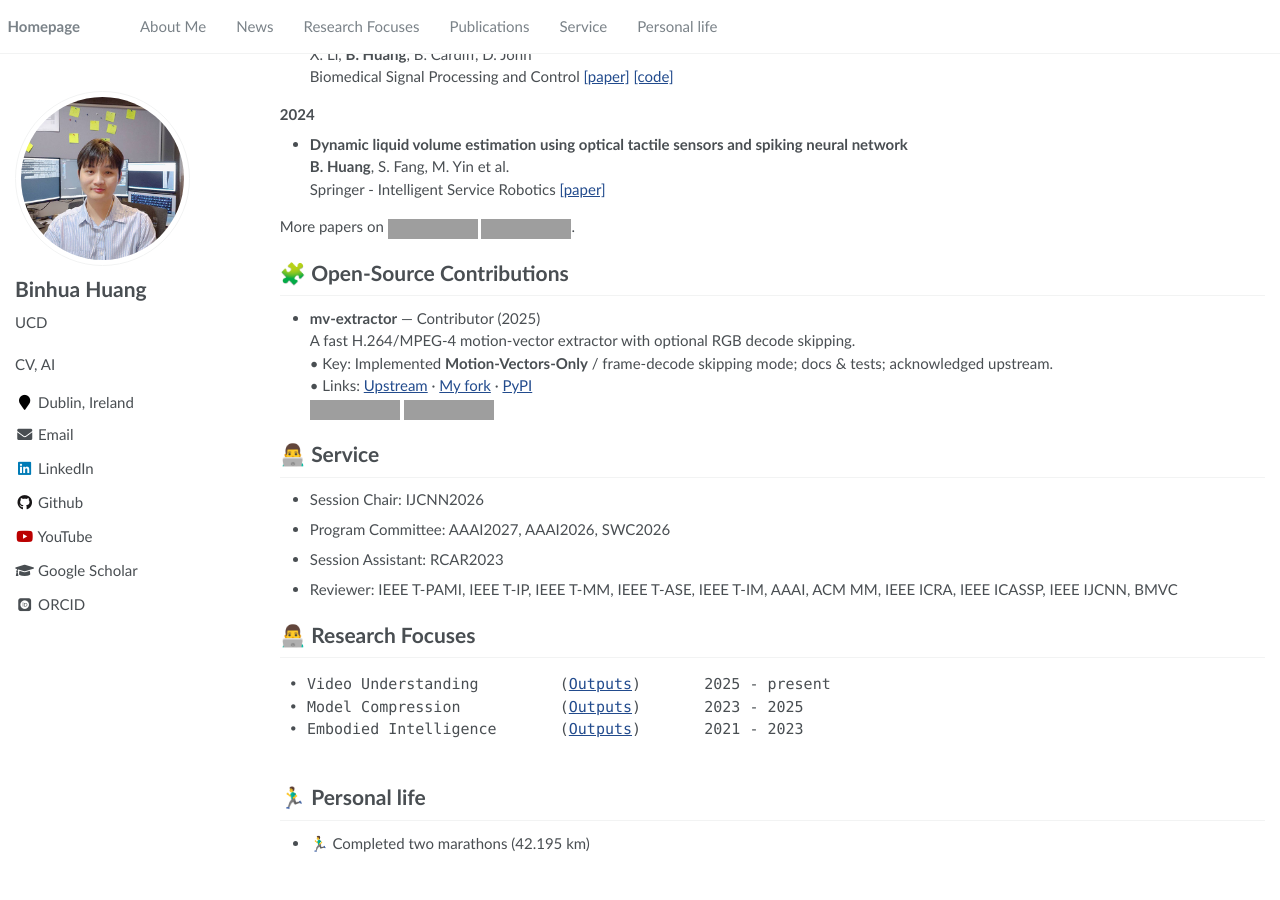
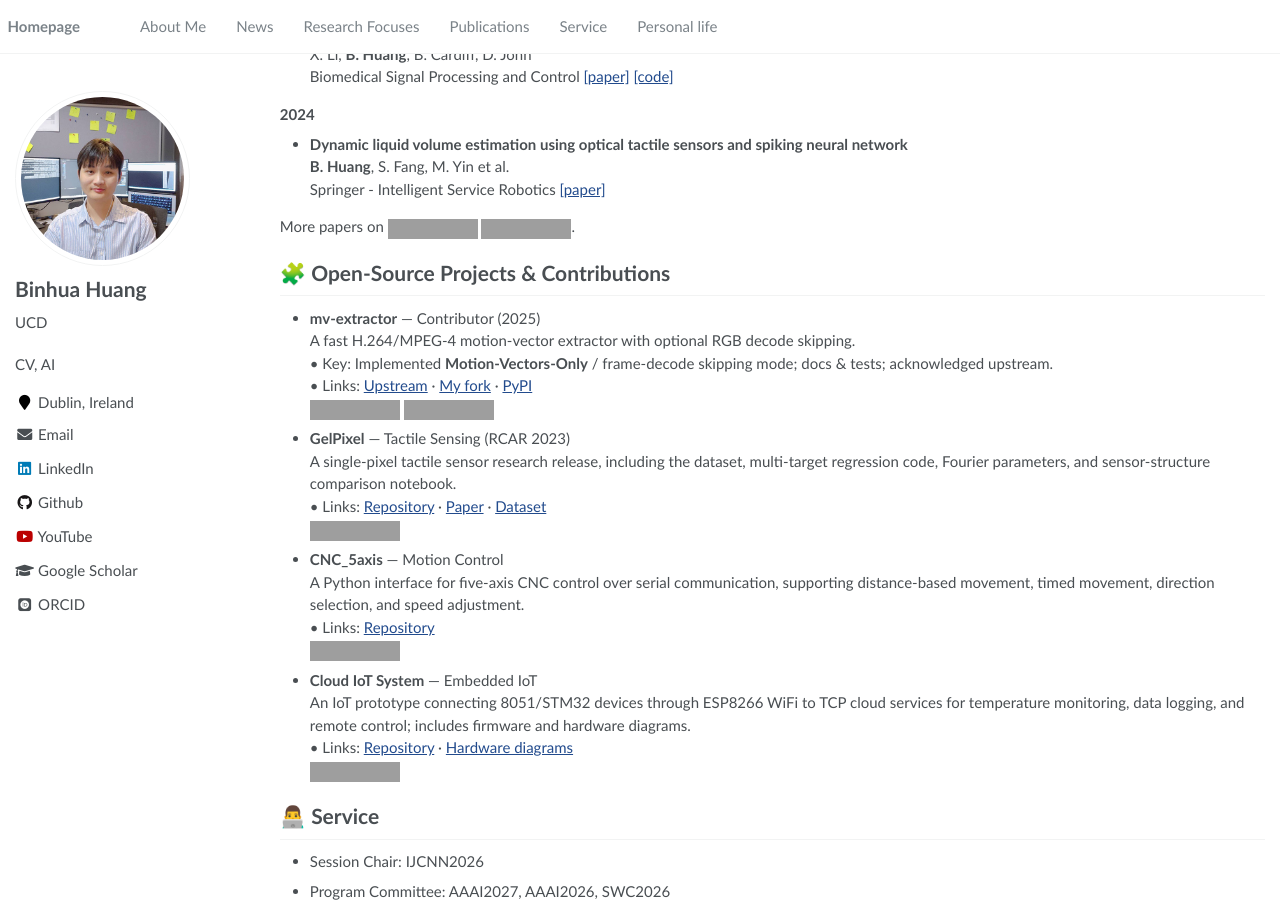
Before and after one commit to microa/microa.github.io, a Jekyll site: the page built from _pages/about.md, in a window 1280 px wide and 900 px high, scrolled down 1366 px. Built offline with Jekyll 4.4.1, drawn with Linux system fonts in a browser that asks for light colours; some web fonts are replaced; grey boxes are pictures that could not be loaded.

Commit message:
Showcase GelPixel, CNC motion control, and Cloud IoT projects
Add three public hardware-related projects with concise descriptions, resource links, and dynamic star badges. Expand the section title to cover both original projects and upstream contributions. Project details verified against repository documentation.

```diff
--- a/_pages/about.md
+++ b/_pages/about.md
@@ -73,7 +73,7 @@ redirect_from:
 
 More papers on <a href='https://scholar.google.com/citations?user=WsVak2gAAAAJ'><img src="https://img.shields.io/badge/Google%20Scholar-grey?style=flat&logo=Google%20Scholar&labelColor=f6f6f6"></a> <a href='https://scholar.google.com/citations?user=WsVak2gAAAAJ'><img src="https://img.shields.io/endpoint?url={{ url | url_encode }}&logo=Google%20Scholar&labelColor=f6f6f6&color=9cf&style=flat&label=citations"></a>.
 
-# 🧩 Open-Source Contributions
+# 🧩 Open-Source Projects & Contributions
 - **mv-extractor** — Contributor (2025)
   A fast H.264/MPEG-4 motion-vector extractor with optional RGB decode skipping.
   • Key: Implemented **Motion-Vectors-Only** / frame-decode skipping mode; docs & tests; acknowledged upstream.
@@ -81,6 +81,21 @@ More papers on <a href='https://scholar.google.com/citations?user=WsVak2gAAAAJ'>
   <a href="https://github.com/LukasBommes/mv-extractor"><img alt="GitHub stars" src="https://img.shields.io/github/stars/LukasBommes/mv-extractor?style=social"></a>
   <a href="https://pypi.org/project/motion-vector-extractor/"><img alt="PyPI" src="https://img.shields.io/pypi/v/motion-vector-extractor"></a>
 
+
+- **GelPixel** — Tactile Sensing (RCAR 2023)
+  A single-pixel tactile sensor research release, including the dataset, multi-target regression code, Fourier parameters, and sensor-structure comparison notebook.
+  • Links: [Repository](https://github.com/microa/GelPixel) · [Paper](https://ieeexplore.ieee.org/abstract/document/10249300) · [Dataset](https://github.com/microa/GelPixel/blob/main/Data/OUT_FILE_CMB20.csv)
+  <a href="https://github.com/microa/GelPixel"><img alt="GelPixel GitHub stars" src="https://img.shields.io/github/stars/microa/GelPixel?style=social"></a>
+
+- **CNC_5axis** — Motion Control
+  A Python interface for five-axis CNC control over serial communication, supporting distance-based movement, timed movement, direction selection, and speed adjustment.
+  • Links: [Repository](https://github.com/microa/CNC_5axis)
+  <a href="https://github.com/microa/CNC_5axis"><img alt="CNC_5axis GitHub stars" src="https://img.shields.io/github/stars/microa/CNC_5axis?style=social"></a>
+
+- **Cloud IoT System** — Embedded IoT
+  An IoT prototype connecting 8051/STM32 devices through ESP8266 WiFi to TCP cloud services for temperature monitoring, data logging, and remote control; includes firmware and hardware diagrams.
+  • Links: [Repository](https://github.com/microa/Cloud_IoT_System) · [Hardware diagrams](https://github.com/microa/Cloud_IoT_System/tree/main/Diagram)
+  <a href="https://github.com/microa/Cloud_IoT_System"><img alt="Cloud IoT System GitHub stars" src="https://img.shields.io/github/stars/microa/Cloud_IoT_System?style=social"></a>
 
 # 👨‍💻 Service
 - Session Chair: IJCNN2026
```
